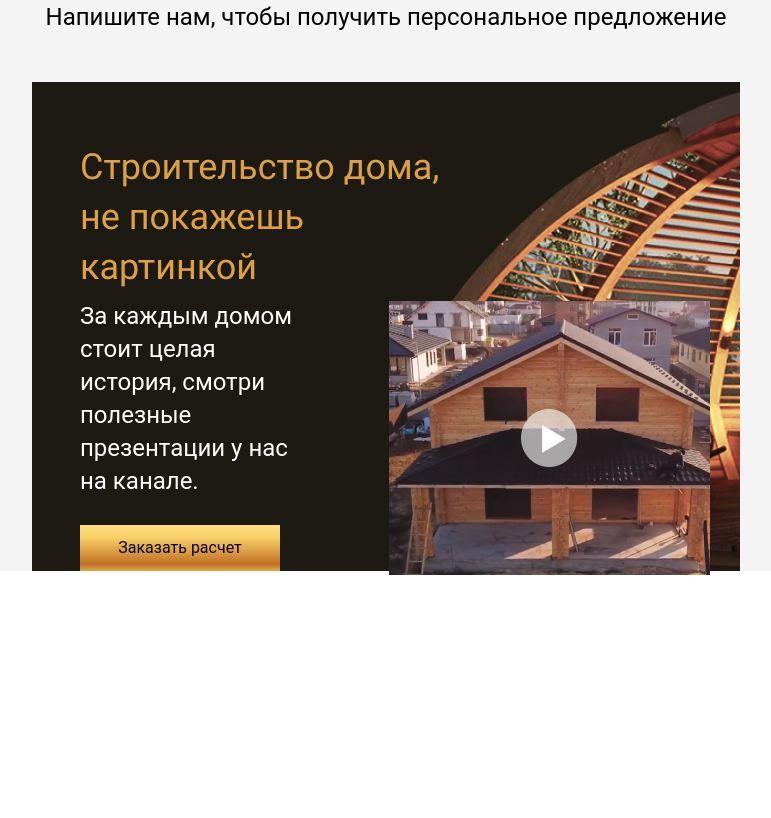
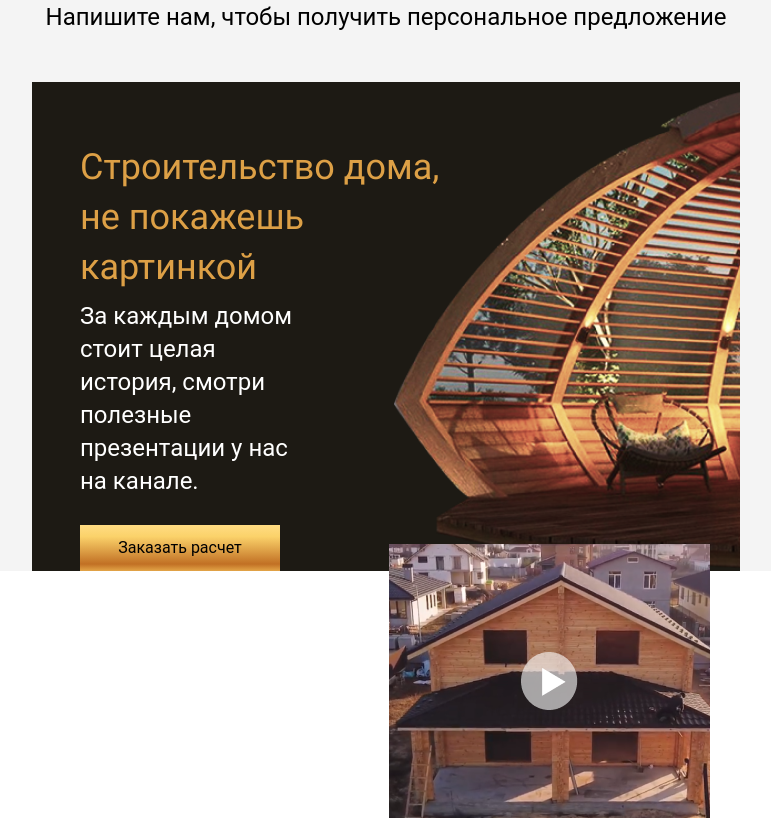
Before and after one commit to MirovaViktoria/house, a plain HTML site: page index.html in a window 1280 px wide. Shown: the part 2448-3266 px from the top of the page, without its empty margins (254-1025 px from the left). Before the commit the page ends 3023 px from the top, so only its background shows below. Drawn offline with Linux system fonts and the light colour scheme.

Commit message:
made in block

```diff
--- a/css/style.css
+++ b/css/style.css
@@ -949,7 +949,7 @@ aside {
     display: flex;
     justify-content: flex-end;
     position: relative;
-    margin-top: -270px;
+    margin-top: -27px;
   }
 }
 /*ПЯТЫЙ БЛОК - LAPTOP*/
```
